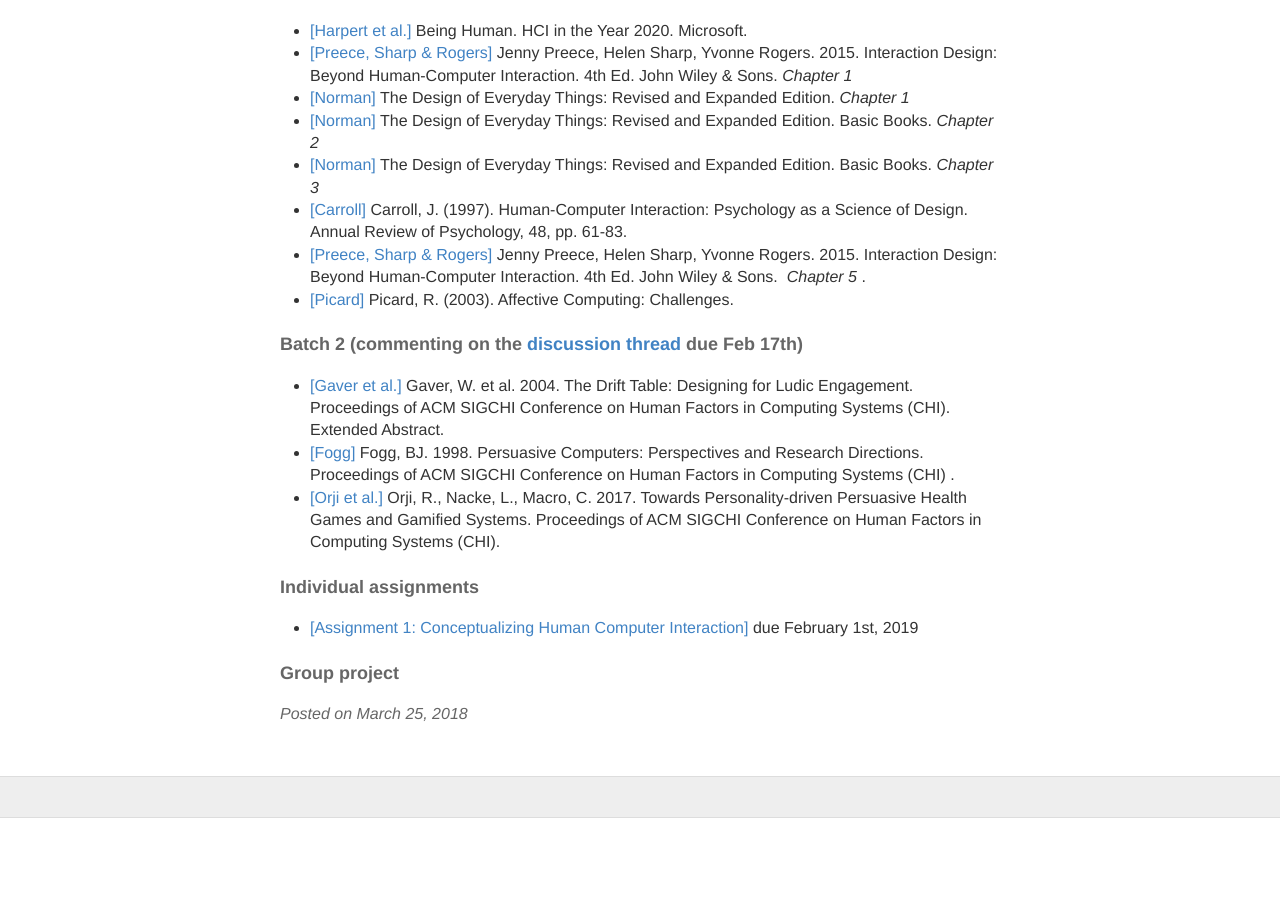
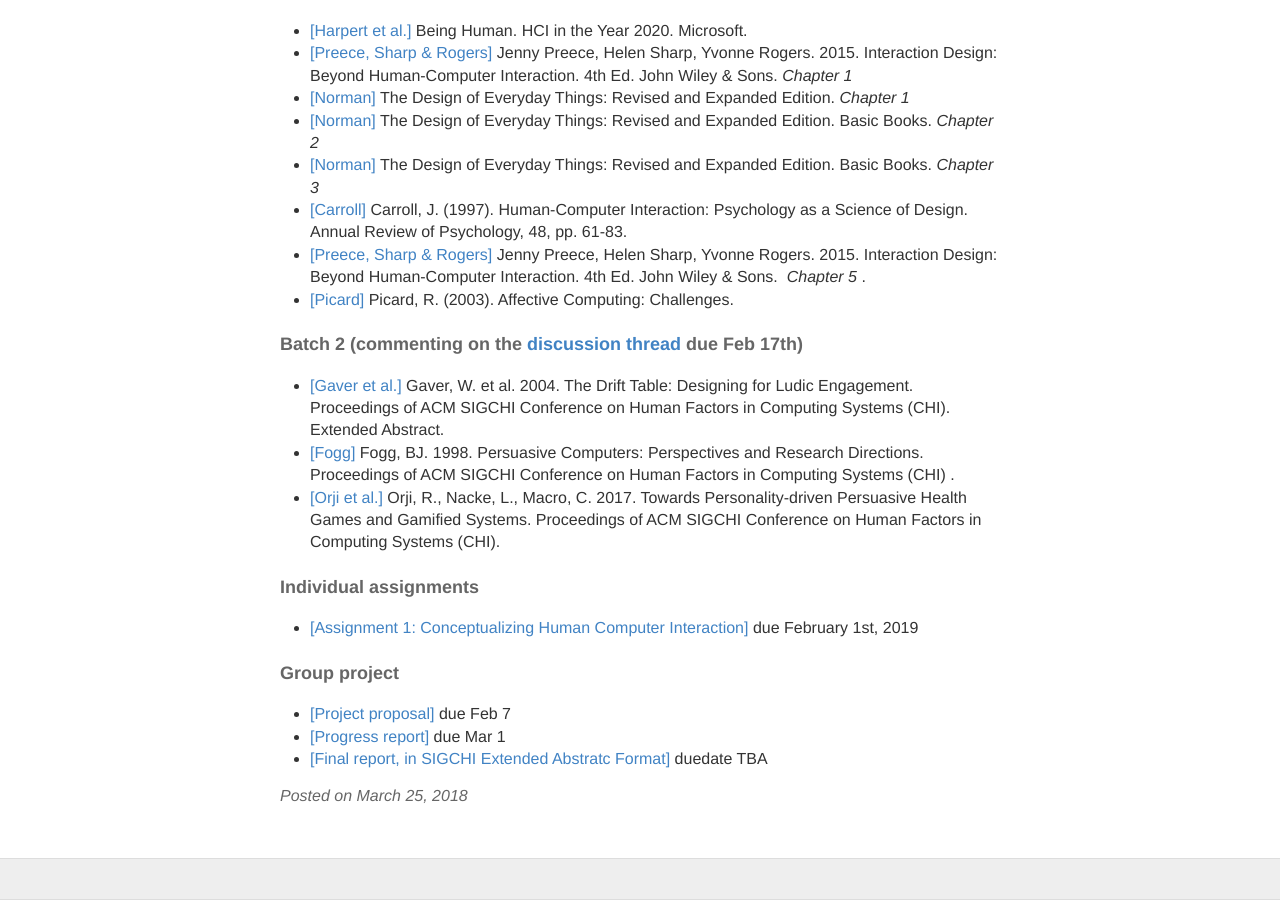
Before and after one commit to hciwang/hciwang.github.io, a Jekyll site: the page built from _posts/2018-3-25-lectures.md, in a window 1280 px wide and 900 px high, scrolled down 1688 px. Built offline with Jekyll 4.4.1, drawn with Linux system fonts in a browser that asks for light colours; before the commit the page ends 2506 px from its top, so only the background shows below that.

Commit message:
Update 2018-3-25-lectures.md

```diff
--- a/_posts/2018-3-25-lectures.md
+++ b/_posts/2018-3-25-lectures.md
@@ -75,3 +75,6 @@ Due: [Assignment 1: Conceptualizing Human Computer Interaction](https://canvas.u
 - [[Assignment 1: Conceptualizing Human Computer Interaction]](https://canvas.ucdavis.edu/courses/293005/assignments/286899) due February 1st, 2019
 
 #### Group project
+- [[Project proposal]](https://canvas.ucdavis.edu/courses/293005/assignments/290490) due Feb 7
+- [[Progress report]]() due Mar 1
+- [[Final report, in SIGCHI Extended Abstratc Format]]() duedate TBA
```
